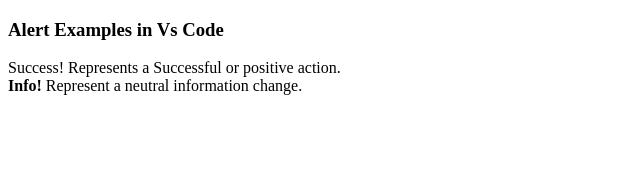
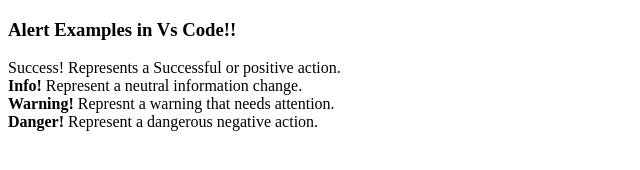
Before and after one commit to mindJakar233424/mytasks, a plain HTML site: page mytasks/index.html in a window 1280 px wide. Shown: the whole page, without its empty margins (0-640 px from the left). Drawn offline with Linux system fonts and the light colour scheme.

Commit message:
Add Features

```diff
--- a/mytasks/index.html
+++ b/mytasks/index.html
@@ -6,10 +6,11 @@
 </head>
 <body>
 
-    <h3>Alert Examples in Vs Code</h3>
+    <h3>Alert Examples in Vs Code!!</h3>
     <storng>Success!</storng> Represents a Successful or positive action.<br>
     <strong>Info!</strong> Represent a neutral information change.</br>
-
+    <strong>Warning!</strong> Represnt a warning that needs attention.</br>
+    <strong>Danger!</strong> Represent a dangerous negative action.</br>
 
 
 </body>
```
